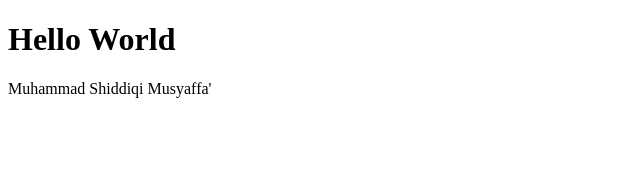
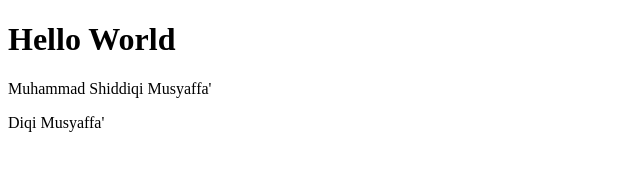
Before and after one commit to diqimusyaffa29/belajar-connect-git, a plain HTML site: page index.html in a window 1280 px wide. Shown: the whole page, without its empty margins (0-640 px from the left). Drawn offline with Linux system fonts and the light colour scheme.

Commit message:
Menambahkana Nama Panggilan

```diff
--- a/index.html
+++ b/index.html
@@ -8,5 +8,6 @@
 <body>
     <h1>Hello World</h1>
     <p>Muhammad Shiddiqi Musyaffa'</p>
+    <p>Diqi Musyaffa'</p>
 </body>
 </html>
```
